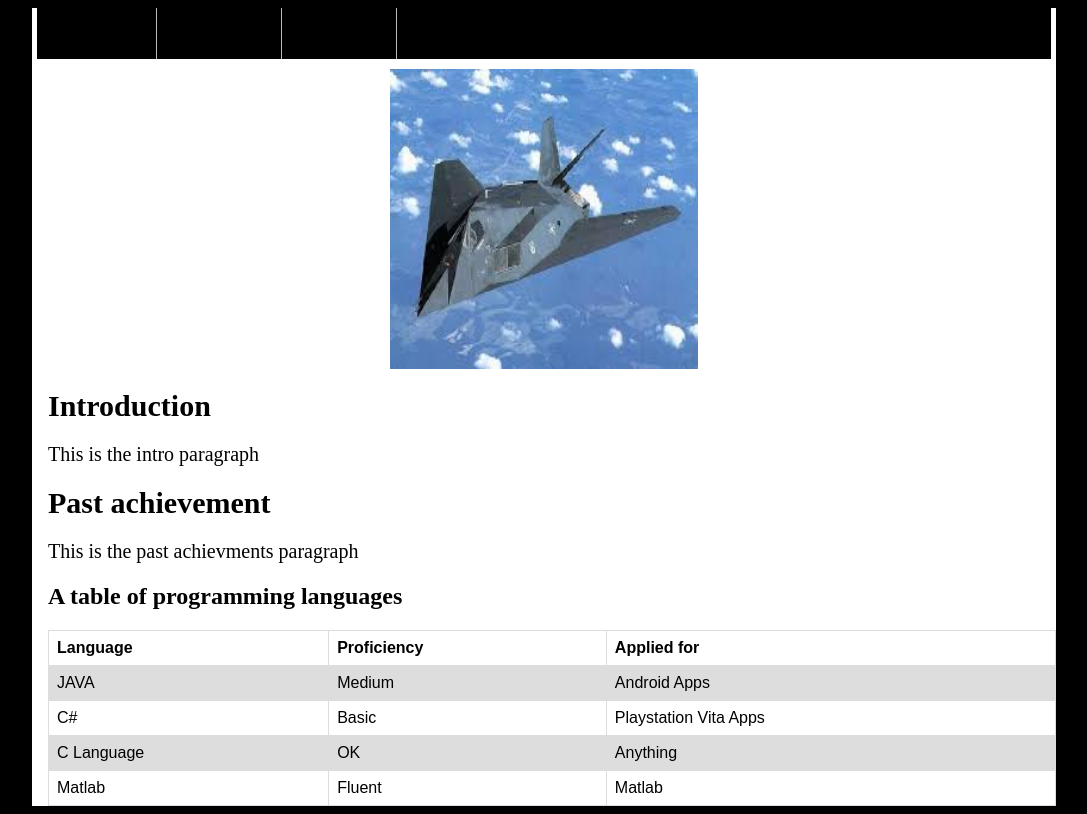
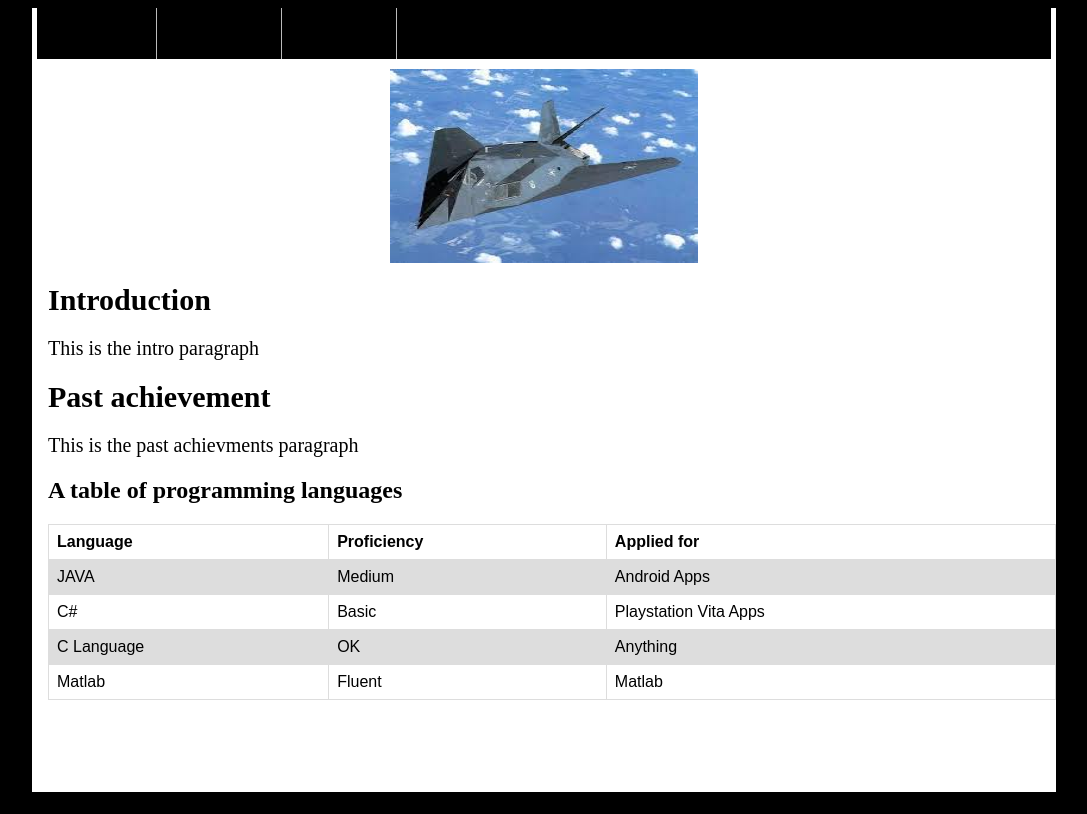
Before and after one commit to AndilX/AndilX.github.io, a plain HTML site: page About_me.html in a window 1280 px wide. Shown: the whole page, without its empty margins (96-1183 px from the left). Drawn offline with Linux system fonts and the light colour scheme.

Commit message:
px update

```diff
--- a/About_me.html
+++ b/About_me.html
@@ -47,7 +47,7 @@
         <img alt="Extra"
         src="image3.jpg"
         class="centre"
-        width="300px" height="300px"/>
+        width="259px" height="194px"/>
 
         <div style="padding-left: 16px">
             <h1 style="font-size: 30px"> Introduction </h1>
```
Also changed, not shown: Project_List.html (+1 -1 lines), index.html (+1 -1 lines).
